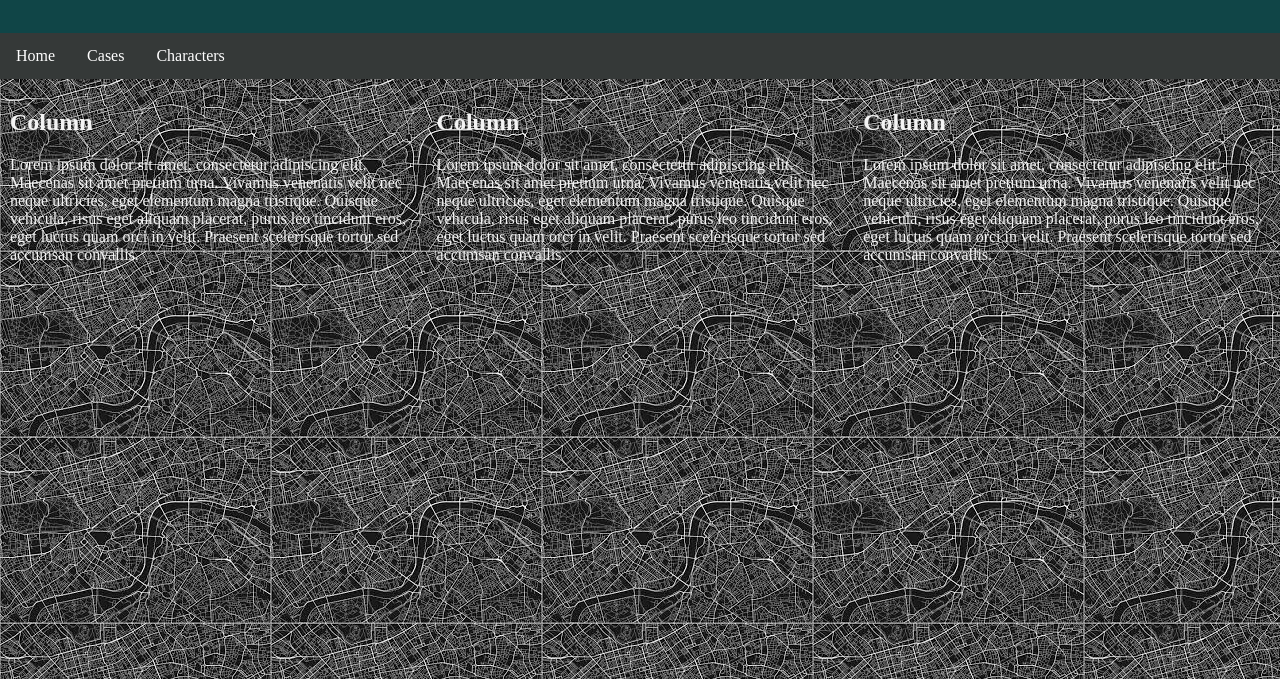
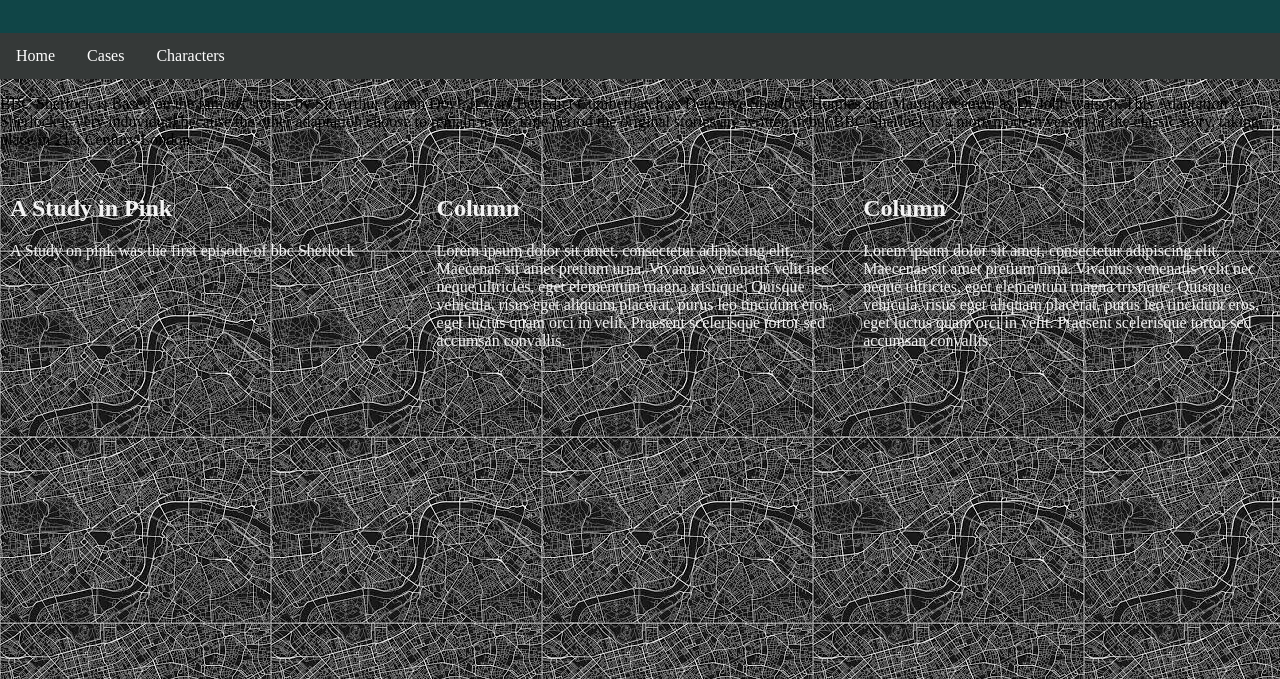
Before and after one commit to Raisin28/Raisin28.github.io, a plain HTML site: page Cases.html in a window 1280 px wide. Shown: the part 121-800 px from the top of the page. Drawn offline with Linux system fonts and the light colour scheme.

Commit message:
Update Cases.html

```diff
--- a/Cases.html
+++ b/Cases.html
@@ -19,10 +19,13 @@
   <a href="Cases.html">Cases</a>
   <a href="Characters.html">Characters</a>
 </div>
+
+<p> BBC Sherlock is Based on the famous stories by Sir Arthur Conan Doyl, It stars Benedict Cumberbatch as Detective Sherlock Homles and Martin Freeman as Dr John watson. This Adaptation of Sherlock is very induvidual because the other adaptation choose to remain in the time period the original stories are written in but BBC Sherlock is a more modern verson of the classic story, taking place in 21st Century London.
+
 <div class="row">
   <div class="column">
-    <h2>Column</h2>
-    <p>Lorem ipsum dolor sit amet, consectetur adipiscing elit. Maecenas sit amet pretium urna. Vivamus venenatis velit nec neque ultricies, eget elementum magna tristique. Quisque vehicula, risus eget aliquam placerat, purus leo tincidunt eros, eget luctus quam orci in velit. Praesent scelerisque tortor sed accumsan convallis.</p>
+    <h2>A Study in Pink</h2>
+    <p>A Study on pink was the first episode of bbc Sherlock </p>
   </div>
 
   <div class="column">
```
